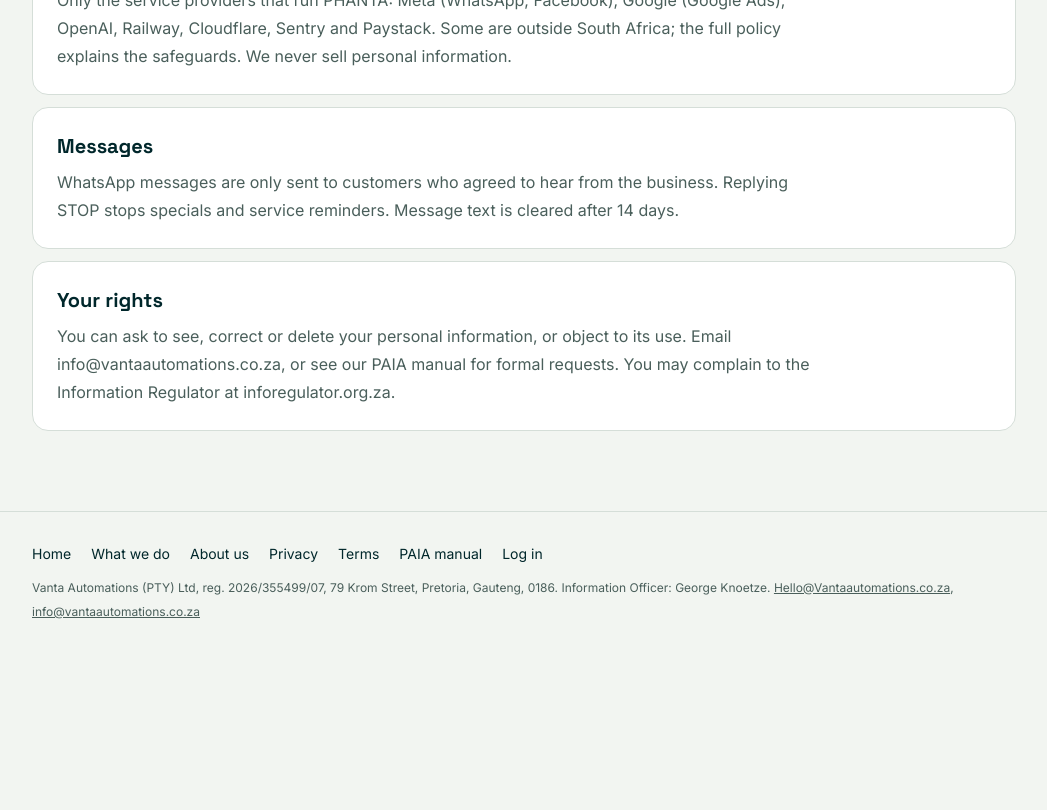
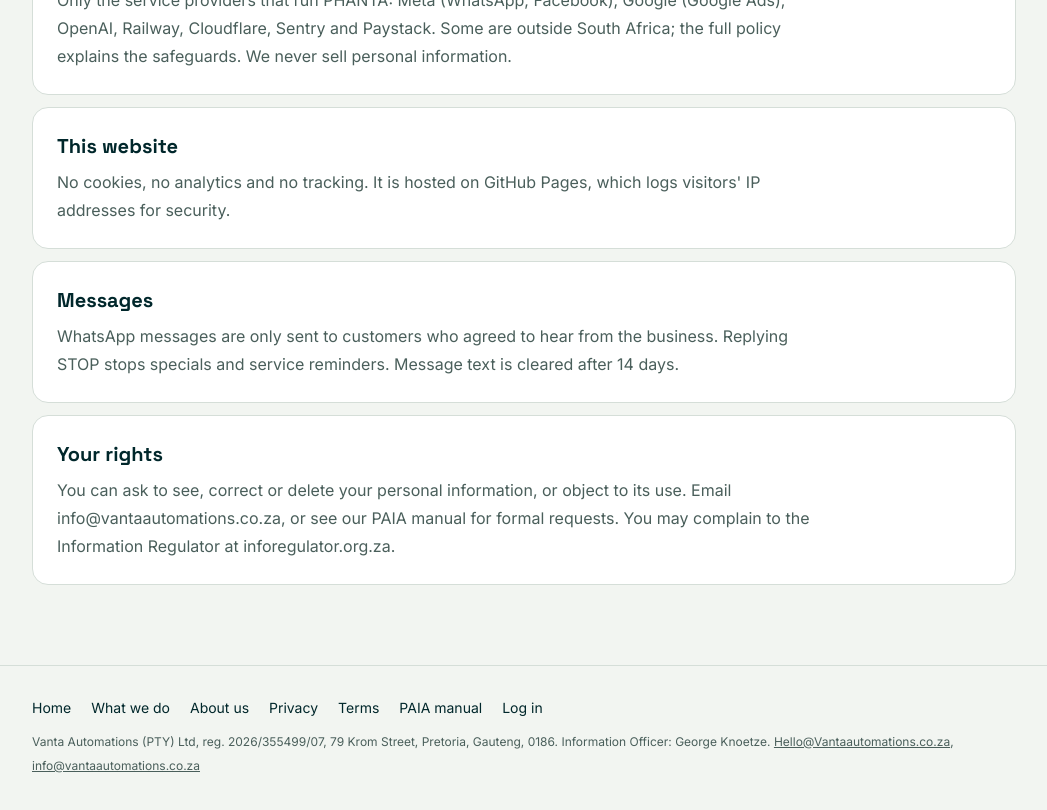
Before and after one commit to gknoetze36-source/vanta-website, a Next.js app: page /privacy in a window 1280 px wide. Shown: the part 800-1610 px from the top of the page, without its empty margins (116-1163 px from the left). Before the commit the page ends 1456 px from the top, so only its background shows below. Built offline with nearby package versions, Linux system fonts and the light colour scheme.

Commit message:
Privacy page: say the website sets no cookies and is hosted on GitHub Pages
Matches clause 6 of the Privacy Policy (GitHub logs visitor IP addresses for security).

Co-Authored-By: Claude Opus 5.5 <noreply@anthropic.com>
Claude-Session: https://claude.ai/code/session_01KapzD4AJ85kihGWKHMzA6E

```diff
--- a/app/privacy/page.tsx
+++ b/app/privacy/page.tsx
@@ -17,6 +17,7 @@ export default function PrivacyPage() {
         ["Who is responsible", "Vanta Automations (Pty) Ltd. Our Information Officer, registered with the Information Regulator, is George Knoetze (info@vantaautomations.co.za)."],
         ["Clients' customers", "When a client uses PHANTA, the client decides how its customers' information is used and Vanta Automations processes it on the client's behalf under a Data Processing Agreement (POPIA section 21)."],
         ["Who we share with", "Only the service providers that run PHANTA: Meta (WhatsApp, Facebook), Google (Google Ads), OpenAI, Railway, Cloudflare, Sentry and Paystack. Some are outside South Africa; the full policy explains the safeguards. We never sell personal information."],
+        ["This website", "No cookies, no analytics and no tracking. It is hosted on GitHub Pages, which logs visitors' IP addresses for security."],
         ["Messages", "WhatsApp messages are only sent to customers who agreed to hear from the business. Replying STOP stops specials and service reminders. Message text is cleared after 14 days."],
         ["Your rights", "You can ask to see, correct or delete your personal information, or object to its use. Email info@vantaautomations.co.za, or see our PAIA manual for formal requests. You may complain to the Information Regulator at inforegulator.org.za."]
       ]}
```
